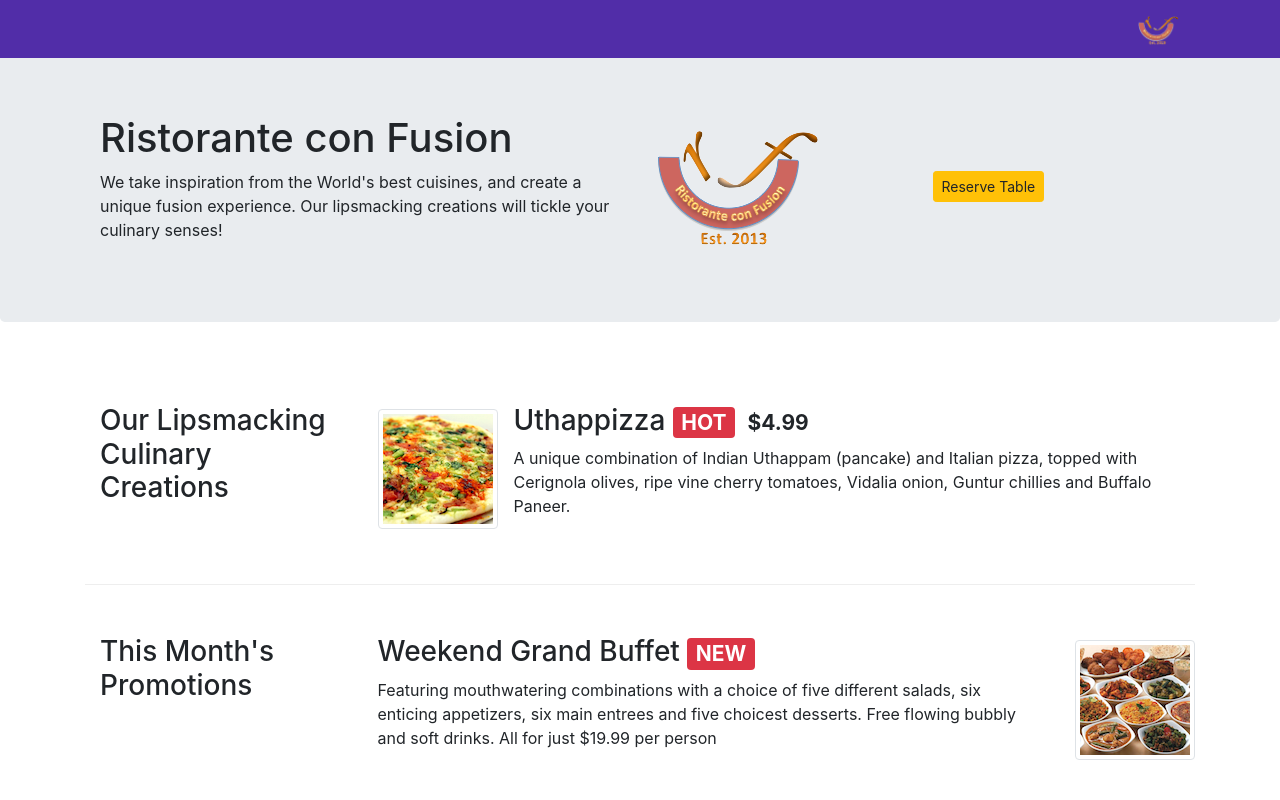
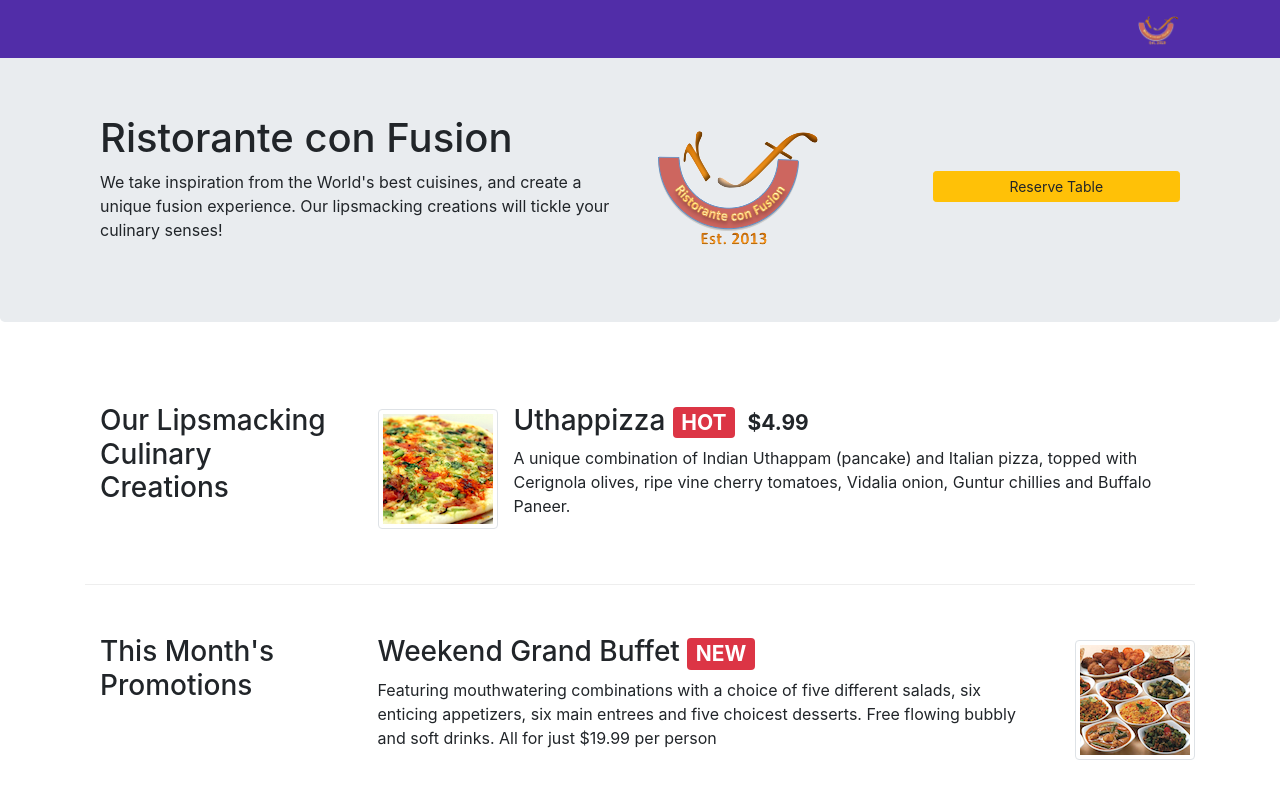
Before and after one commit to JamesAntonThompson/fsw-m1-w3-exercises, a website: page index.html in a window 1280 px wide. Shown: the top 800 px of the page. Drawn offline with nearby package versions, Linux system fonts and the light colour scheme.

Commit message:
assignment task 3 done

```diff
--- a/index.html
+++ b/index.html
@@ -45,7 +45,7 @@
                     <img src="img/logo.png" class="img-fluid">
                 </div>
                 <div class="col-12 col-sm-3 align-self-center">
-                    <a class="btn btn-sm btn-warning" href="#resform">Reserve Table</a>
+                    <a class="btn btn-sm btn-block btn-warning" href="#resform">Reserve Table</a>
                 </div>
             </div>
         </div> <!-- end container -->
```
